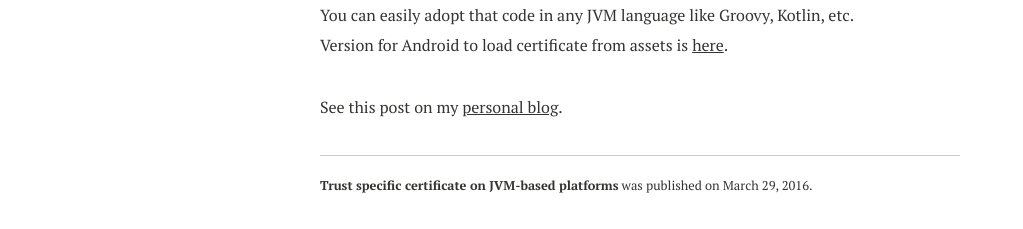
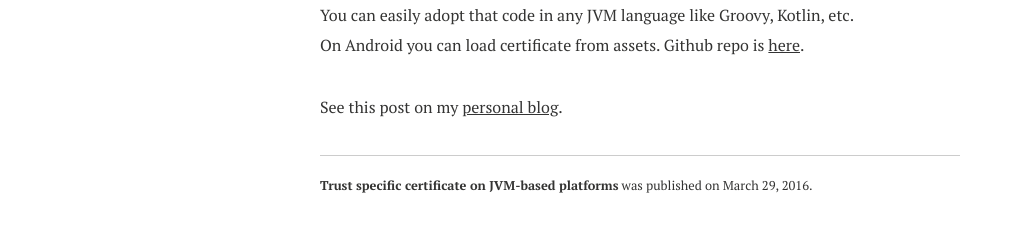
Before and after one commit to bright/bright.github.io, a Jekyll site: the page built from _posts/2016-3-29-trust-specific-certificate-on-jvm.md, in a window 1280 px wide. Shown: the part 1197-1426 px from the top of the page, without its empty margins (0-1023 px from the left). Built offline with Jekyll 4.4.1, drawn with Linux system fonts in a browser that asks for light colours; nearby versions of some CDN libraries; Markdown is read by kramdown in place of the engine named in the settings; comment, search, counter and statistics services are not loaded.

```diff
--- a/_posts/2016-3-29-trust-specific-certificate-on-jvm.md
+++ b/_posts/2016-3-29-trust-specific-certificate-on-jvm.md
@@ -28,7 +28,7 @@ The second case: you want to use the web proxy. It's also risky to install proxy
 <script src="https://gist.github.com/mklimek/a623509f2c0a99096a4bc0bd71f7bf62.js"></script>
 
 You can easily adopt that code in any JVM language like Groovy, Kotlin, etc.<br/>
-Version for Android to load certificate from assets is [here](https://gist.github.com/mklimek/4a344b606d96c5200334bf2f48c174d6).
+On Android you can load certificate from assets. Github repo is [here](https://github.com/mklimek/ssl-utils-android).
 
 
 See this post on my [personal blog](https://mklimek.github.io/trust-specific-certificate-on-jvm/).
```
